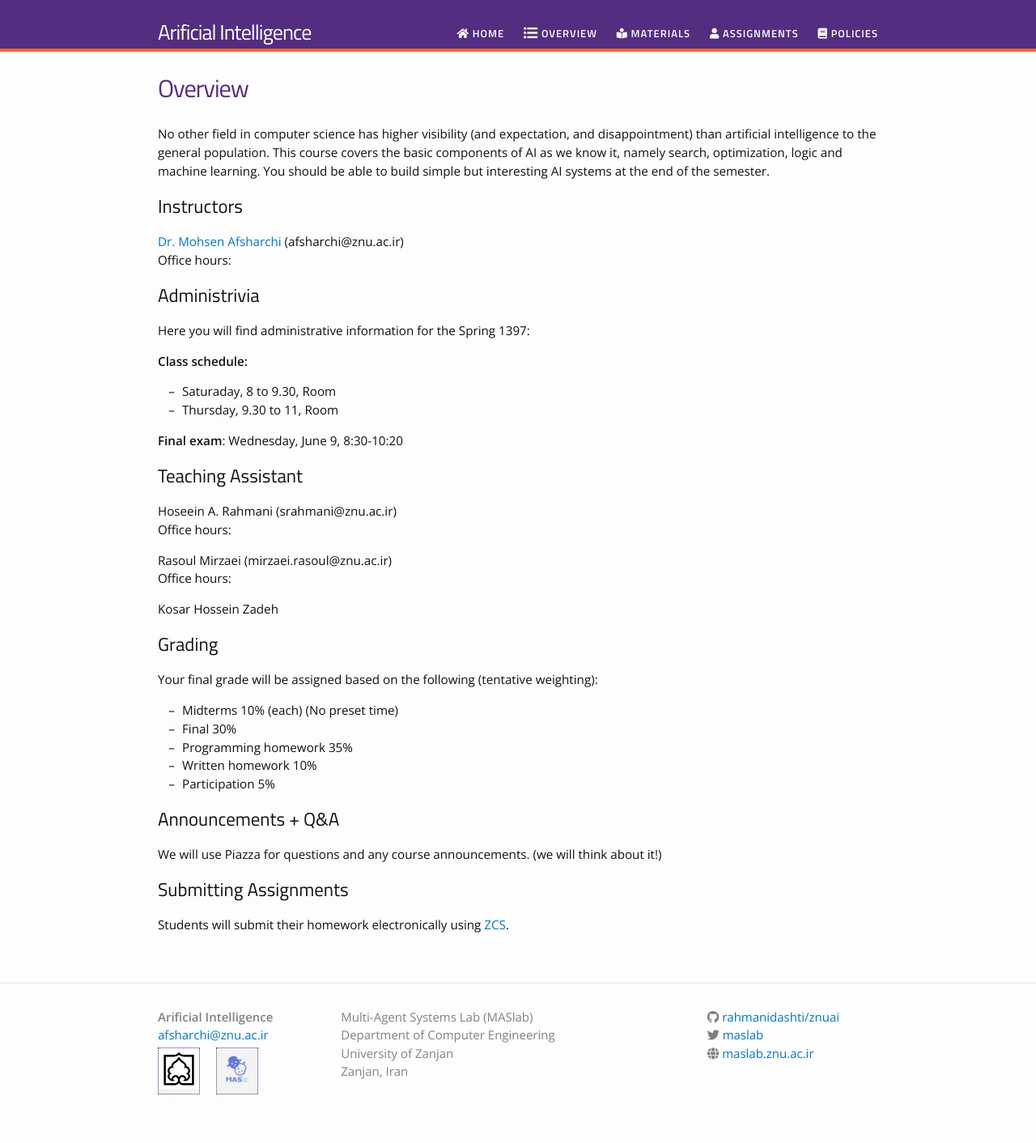
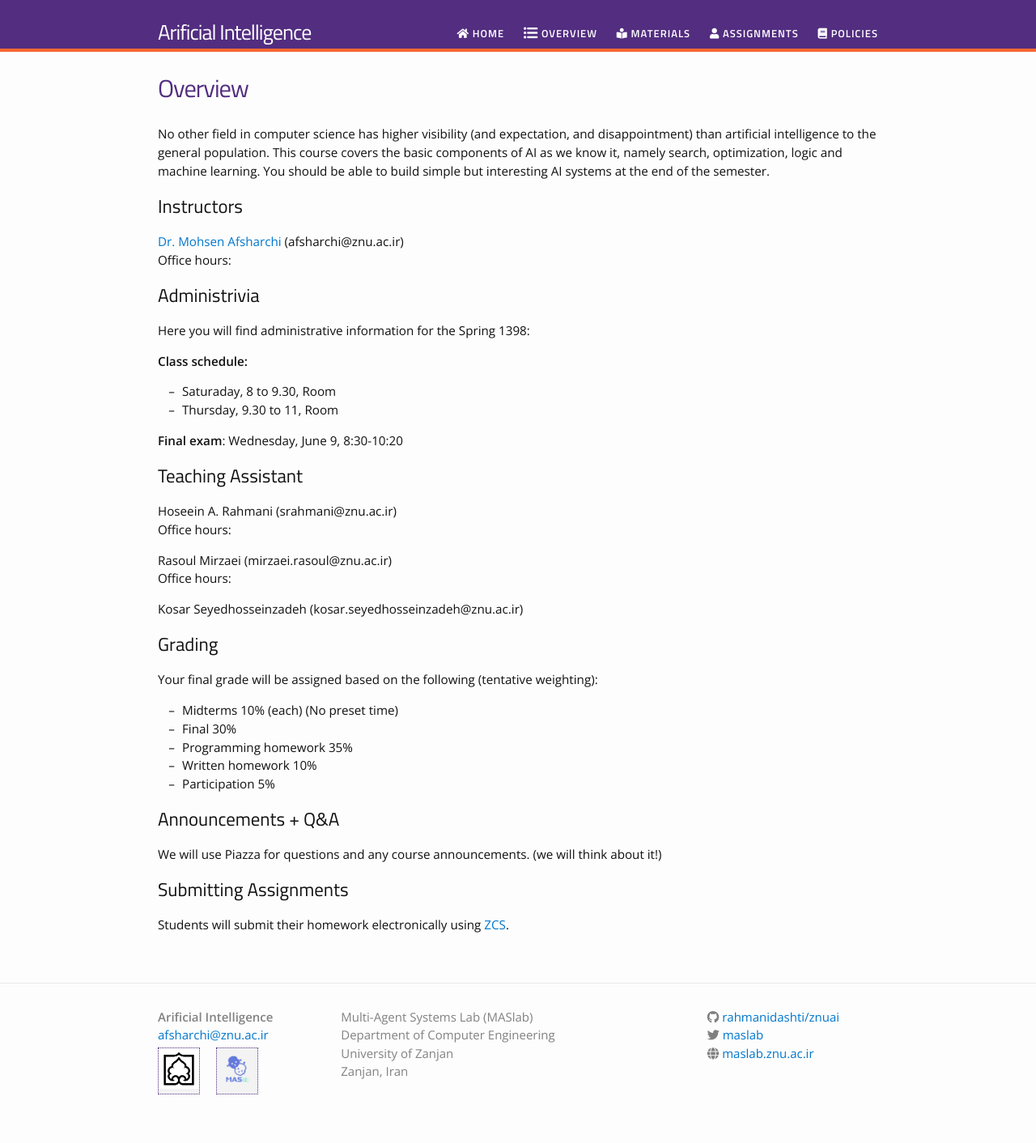
Before and after one commit to rahmanidashti/znuai, a Jekyll site: the page built from overview.md, in a window 1280 px wide. Shown: the whole page at 81% size. Built offline with Jekyll 4.4.1, drawn with Linux system fonts in a browser that asks for light colours; nearby versions of some CDN libraries.

Commit message:
Update overview.md

```diff
--- a/overview.md
+++ b/overview.md
@@ -11,7 +11,7 @@ No other field in computer science has higher visibility (and expectation, and d
 Office hours:
 
 ## Administrivia
-Here you will find administrative information for the Spring 1397:
+Here you will find administrative information for the Spring 1398:
 
 __Class schedule:__
  - Saturaday, 8 to 9.30, Room
@@ -26,7 +26,7 @@ Office hours:
 Rasoul Mirzaei (mirzaei.rasoul@znu.ac.ir)
 Office hours:
 
-Kosar Hossein Zadeh
+Kosar Seyedhosseinzadeh (kosar.seyedhosseinzadeh@znu.ac.ir)
 
 ## Grading
 Your final grade will be assigned based on the following (tentative weighting):
```
